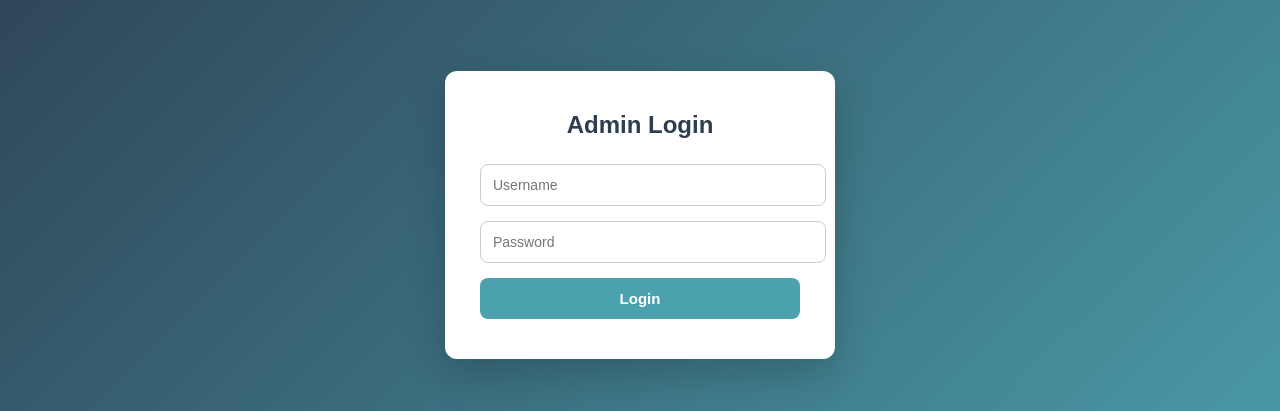
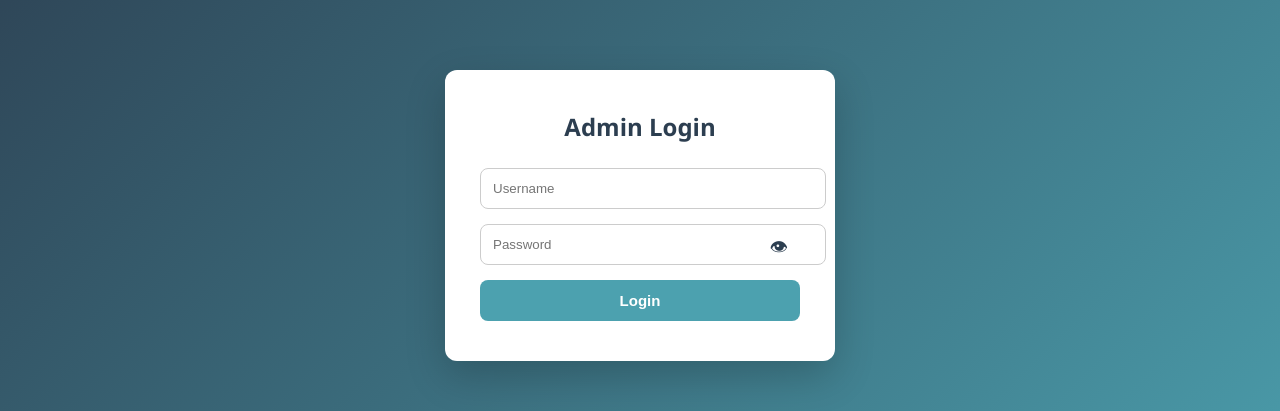
Before and after one commit to kapilgoriya3-cmyk/S-courier-system, a React (Create React App) app in the folder frontend/: page / in a window 1280 px wide. Shown: the part 185-596 px from the top of the page. Built offline with nearby package versions, Linux system fonts and the light colour scheme.

Commit message:
ui change

```diff
--- a/frontend/src/index.css
+++ b/frontend/src/index.css
@@ -200,7 +200,6 @@ select {
   overflow-y: auto;
 }
 
-
 /* ===== LOGIN PAGE ===== */
 
 .login-page {
@@ -209,17 +208,14 @@ select {
   justify-content: center;
   align-items: center;
   background: linear-gradient(135deg, #2c3e50, #4ca1af);
-  font-family: Arial, sans-serif;
 }
 
-/* ===== LOGIN CARD ===== */
-
 .login-card {
-  background: #ffffff;
+  background: white;
   padding: 40px 35px;
   border-radius: 12px;
   width: 320px;
-  box-shadow: 0 15px 40px rgba(0, 0, 0, 0.2);
+  box-shadow: 0 15px 40px rgba(0,0,0,0.2);
   text-align: center;
 }
 
@@ -228,25 +224,37 @@ select {
   color: #2c3e50;
 }
 
-/* ===== INPUTS ===== */
-
 .login-card input {
   width: 100%;
   padding: 12px;
   margin-bottom: 15px;
   border-radius: 8px;
   border: 1px solid #ccc;
-  font-size: 14px;
-  transition: 0.2s;
 }
 
-.login-card input:focus {
-  outline: none;
-  border-color: #4ca1af;
-  box-shadow: 0 0 6px rgba(76, 161, 175, 0.5);
+/* PASSWORD FIELD */
+
+.password-field {
+  position: relative;
 }
 
-/* ===== BUTTON ===== */
+.eye-btn {
+  position: absolute;
+  right: 12px;
+  top: 10px;
+  cursor: pointer;
+  font-size: 18px;
+}
+
+/* ERROR MESSAGE */
+
+.login-error {
+  color: red;
+  font-size: 13px;
+  margin-bottom: 10px;
+}
+
+/* BUTTON */
 
 .login-card button {
   width: 100%;
@@ -255,10 +263,8 @@ select {
   color: white;
   border: none;
   border-radius: 8px;
-  font-size: 15px;
   font-weight: bold;
   cursor: pointer;
-  transition: 0.2s;
 }
 
 .login-card button:hover {
--- a/frontend/src/pages/Login.js
+++ b/frontend/src/pages/Login.js
@@ -6,8 +6,12 @@ function Login() {
     password: ""
   });
 
+  const [error, setError] = useState("");
+  const [showPassword, setShowPassword] = useState(false);
+
   const handleChange = (e) => {
     setForm({ ...form, [e.target.name]: e.target.value });
+    setError(""); // clear error while typing
   };
 
   const handleLogin = async () => {
@@ -24,11 +28,9 @@ function Login() {
 
     if (res.ok) {
       localStorage.setItem("token", data.token);
-
-      // 🔄 Reload app → App.js will show dashboard
       window.location.reload();
     } else {
-      alert(data.error);
+      setError(data.error || "Login failed ❌");
     }
   };
 
@@ -43,12 +45,25 @@ function Login() {
           onChange={handleChange}
         />
 
-        <input
-          name="password"
-          type="password"
-          placeholder="Password"
-          onChange={handleChange}
-        />
+        {/* PASSWORD FIELD WITH EYE BUTTON */}
+        <div className="password-field">
+          <input
+            name="password"
+            type={showPassword ? "text" : "password"}
+            placeholder="Password"
+            onChange={handleChange}
+          />
+
+          <span
+            className="eye-btn"
+            onClick={() => setShowPassword(!showPassword)}
+          >
+            {showPassword ? "🙈" : "👁"}
+          </span>
+        </div>
+
+        {/* ERROR MESSAGE */}
+        {error && <p className="login-error">{error}</p>}
 
         <button onClick={handleLogin}>Login</button>
       </div>
```
